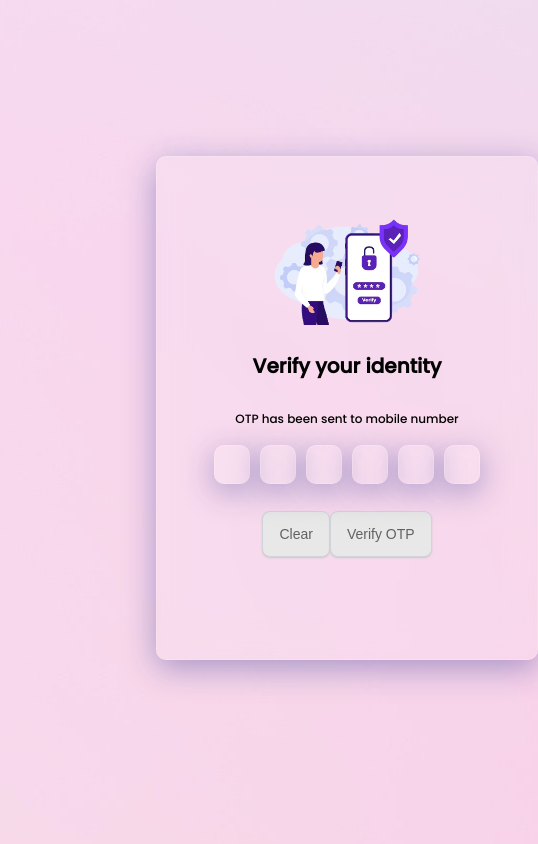
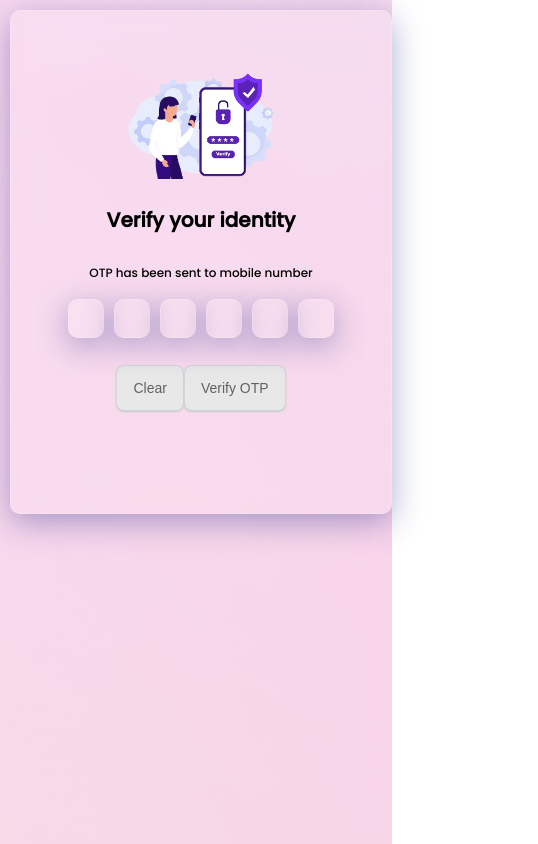
Before and after one commit to AshwiniParaye1/Verification, a React (Create React App) app: page /verify in a window 390 px wide. Shown: the whole page, 538 px wide, since content can reach past the window. Built offline with nearby package versions, Linux system fonts and the light colour scheme; a web font is replaced by a local one.

Commit message:
css modified

```diff
--- a/src/styles/OTP.css
+++ b/src/styles/OTP.css
@@ -66,7 +66,7 @@
   .wrapper {
     height: auto;
     width: 300px;
-    margin: 40%; /* Add equal margin from all sides */
+    margin: 10px; /* Add equal margin from all sides */
   }
 
   .imgc {
```
